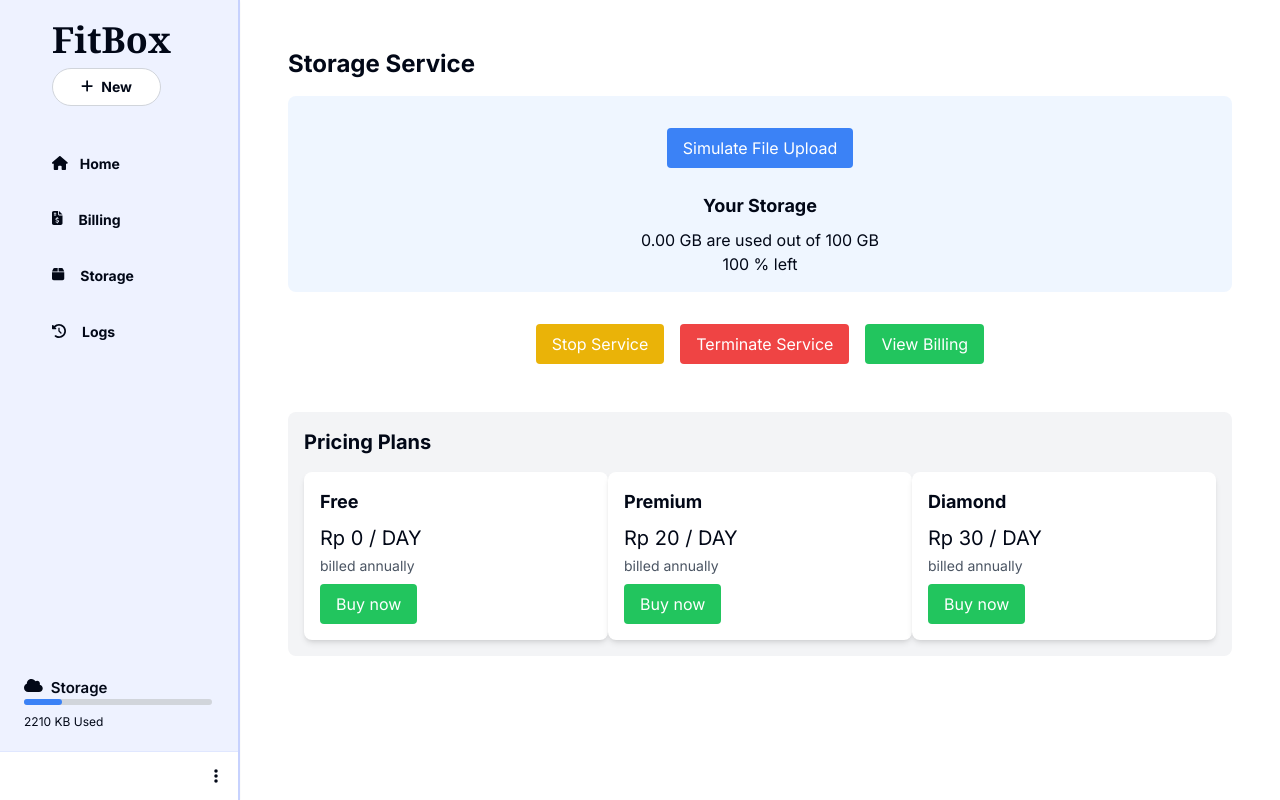
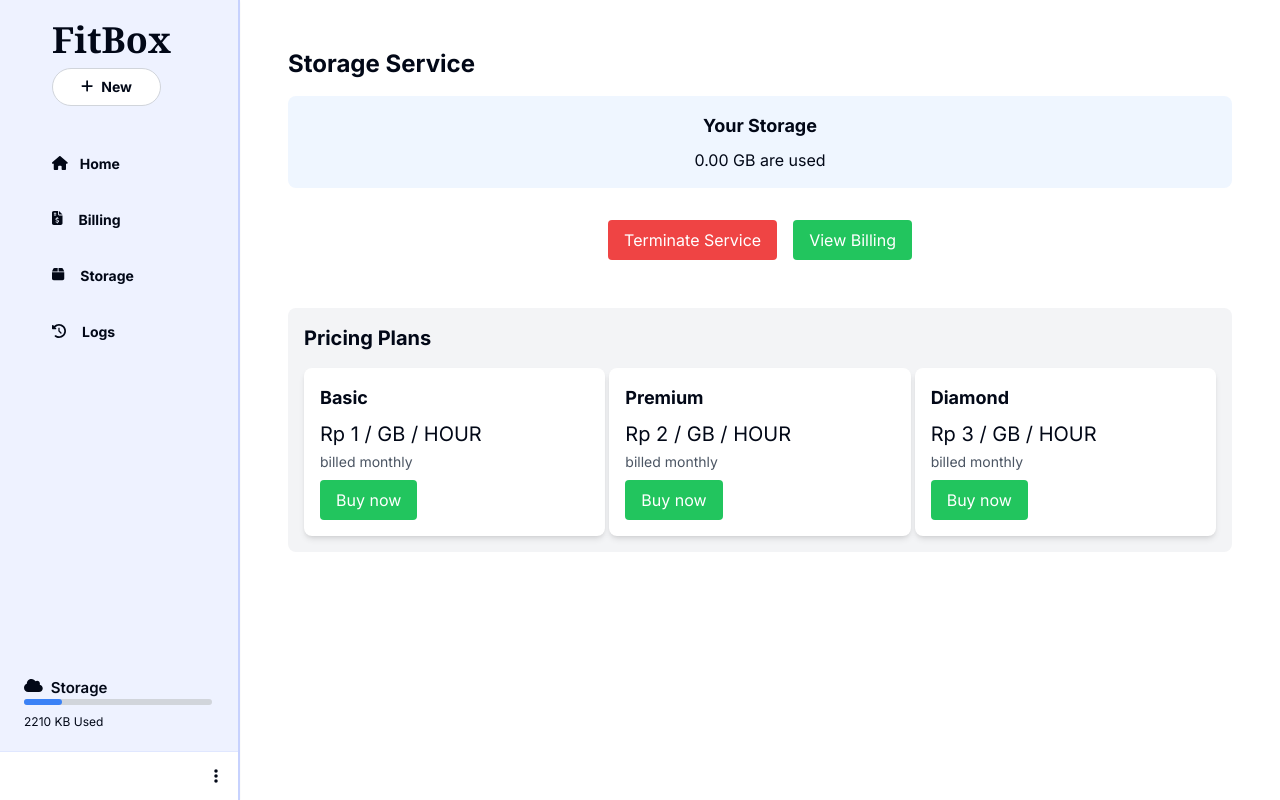
Before and after one commit to ECCloud-Team/client-side, a Next.js app: page /storg in a window 1280 px wide. Built offline with nearby package versions, Linux system fonts and the light colour scheme.

Commit message:
update storage n billing page

```diff
--- a/src/app/billing/page.tsx
+++ b/src/app/billing/page.tsx
@@ -3,20 +3,21 @@ import { useState, useEffect } from "react";
 import Head from "next/head";
 import Link from "next/link";
 import Sidebar from "../_components/Sidebar";
+import { useCurrentUser } from "@/hooks/auth/useCurrentUser";
 
 export default function Billing() {
   const [bill, setBill] = useState(0);
   const [totalStorage, setTotalStorage] = useState(0);
-  const [userName, setUserName] = useState("");
+  const {user} = useCurrentUser()
   const [message, setMessage] = useState("");
   const [userId, setUserId] = useState<string | null>(null);
   const [loading, setLoading] = useState(true);
   const [error, setError] = useState("");
 
   useEffect(() => {
-    const storedUserId = localStorage.getItem("userId");
-    if (storedUserId) {
-      setUserId(storedUserId);
+    const user = localStorage.getItem("userId");
+    if (user) {
+      setUserId(user);
     } else {
       setMessage("User ID not found. Please upload files first.");
       setLoading(false);
@@ -66,7 +67,11 @@ export default function Billing() {
               <>
                 <div className="w-full p-4 mb-4 text-center bg-gray-100 rounded-lg">
                   <p className="mb-2 text-lg font-medium">Name</p>
-                  <p className="text-xl font-bold text-gray-800">{userName}</p>
+                  <p className="text-xl font-bold text-gray-800">{user?.name}</p>
+                </div>
+                <div className="w-full p-4 mb-4 text-center bg-gray-100 rounded-lg">
+                  <p className="mb-2 text-lg font-medium">Plan</p>
+                  <p className="text-xl font-bold">Basic</p>
                 </div>
                 <div className="w-full p-4 mb-4 text-center bg-gray-100 rounded-lg">
                   <p className="mb-2 text-lg font-medium">Total Storage Used</p>
@@ -80,7 +85,7 @@ export default function Billing() {
                     Rp. {bill.toFixed(2)}
                   </p>
                 </div>
-                {message && <p className="mt-4 text-gray-700">{message}</p>}
+                {/* {message && <p className="mt-4 text-gray-700">{message}</p>} */}
                 {error && <p className="mt-4 text-red-500">Error: {error}</p>}
                 <button className="px-4 py-2 mt-4 text-white bg-green-500 rounded">
                   Make Payment
--- a/src/app/storg/page.tsx
+++ b/src/app/storg/page.tsx
@@ -66,25 +66,13 @@ export default function Service() {
           <h1 className="mb-4 text-2xl font-bold">Storage Service</h1>
           <div className="flex flex-col items-center mb-6">
             <div className="w-full p-4 mb-4 rounded-lg bg-blue-50">
-              <div className="mb-4 text-center">
-                <button className="px-4 py-2 mt-4 text-white bg-blue-500 rounded">
-                  Simulate File Upload
-                </button>
-              </div>
-              <div className="mt-6 text-center">
+              <div className="text-center">
                 <p className="mb-2 text-lg font-bold">Your Storage</p>
                 <div className="flex justify-center"> </div>
-                <p>
-                  {(1000 / (1024 * 1024 * 1024)).toFixed(2)} GB are used out of
-                  100 GB
-                </p>
-                <p>{100 - (1000 / (1024 * 1024 * 1024)).toFixed(2)} % left</p>
+                <p>{(1000 / (1024 * 1024 * 1024)).toFixed(2)} GB are used</p>
               </div>
             </div>
             <div className="mx-2">
-              <button className="px-4 py-2 mx-2 mt-4 text-white bg-yellow-500 rounded">
-                Stop Service
-              </button>
               <button className="px-4 py-2 mx-2 mt-4 text-white bg-red-500 rounded">
                 Terminate Service
               </button>
@@ -98,27 +86,27 @@ export default function Service() {
           </div>
           <div className="w-full p-4 mt-8 bg-gray-100 rounded-lg">
             <h2 className="mb-4 text-xl font-bold">Pricing Plans</h2>
-            <div className="flex justify-around">
+            <div className="flex justify-between gap-1">
               <div className="w-1/3 p-4 bg-white rounded-lg shadow-md">
-                <h3 className="mb-2 text-lg font-bold">Free</h3>
-                <p className="mb-1 text-xl">Rp 0 / DAY</p>
-                <p className="mb-2 text-sm text-gray-600">billed annually</p>
+                <h3 className="mb-2 text-lg font-bold">Basic</h3>
+                <p className="mb-1 text-xl">Rp 1 / GB / HOUR</p>
+                <p className="mb-2 text-sm text-gray-600">billed monthly</p>
                 <button className="px-4 py-2 text-white bg-green-500 rounded">
                   Buy now
                 </button>
               </div>
               <div className="w-1/3 p-4 bg-white rounded-lg shadow-md">
                 <h3 className="mb-2 text-lg font-bold">Premium</h3>
-                <p className="mb-1 text-xl">Rp 20 / DAY</p>
-                <p className="mb-2 text-sm text-gray-600">billed annually</p>
+                <p className="mb-1 text-xl">Rp 2 / GB / HOUR</p>
+                <p className="mb-2 text-sm text-gray-600">billed monthly</p>
                 <button className="px-4 py-2 text-white bg-green-500 rounded">
                   Buy now
                 </button>
               </div>
               <div className="w-1/3 p-4 bg-white rounded-lg shadow-md">
                 <h3 className="mb-2 text-lg font-bold">Diamond</h3>
-                <p className="mb-1 text-xl">Rp 30 / DAY</p>
-                <p className="mb-2 text-sm text-gray-600">billed annually</p>
+                <p className="mb-1 text-xl">Rp 3 / GB / HOUR</p>
+                <p className="mb-2 text-sm text-gray-600">billed monthly</p>
                 <button className="px-4 py-2 text-white bg-green-500 rounded">
                   Buy now
                 </button>
```
